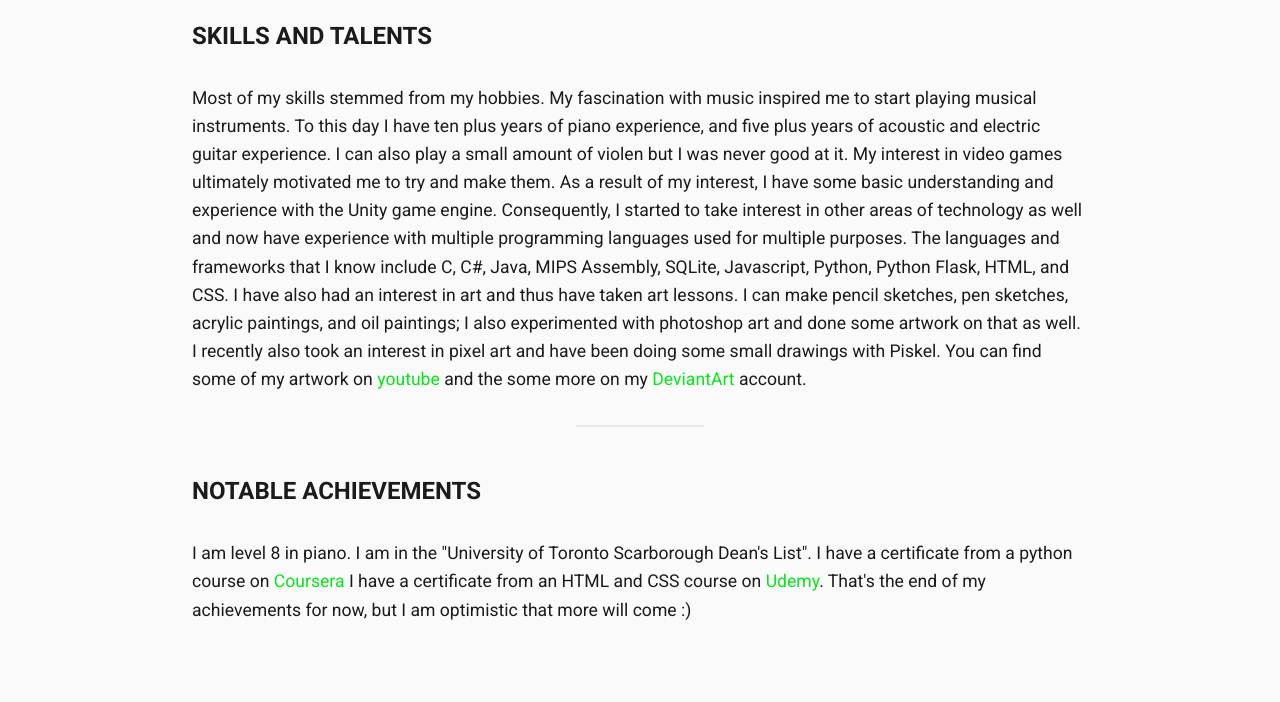
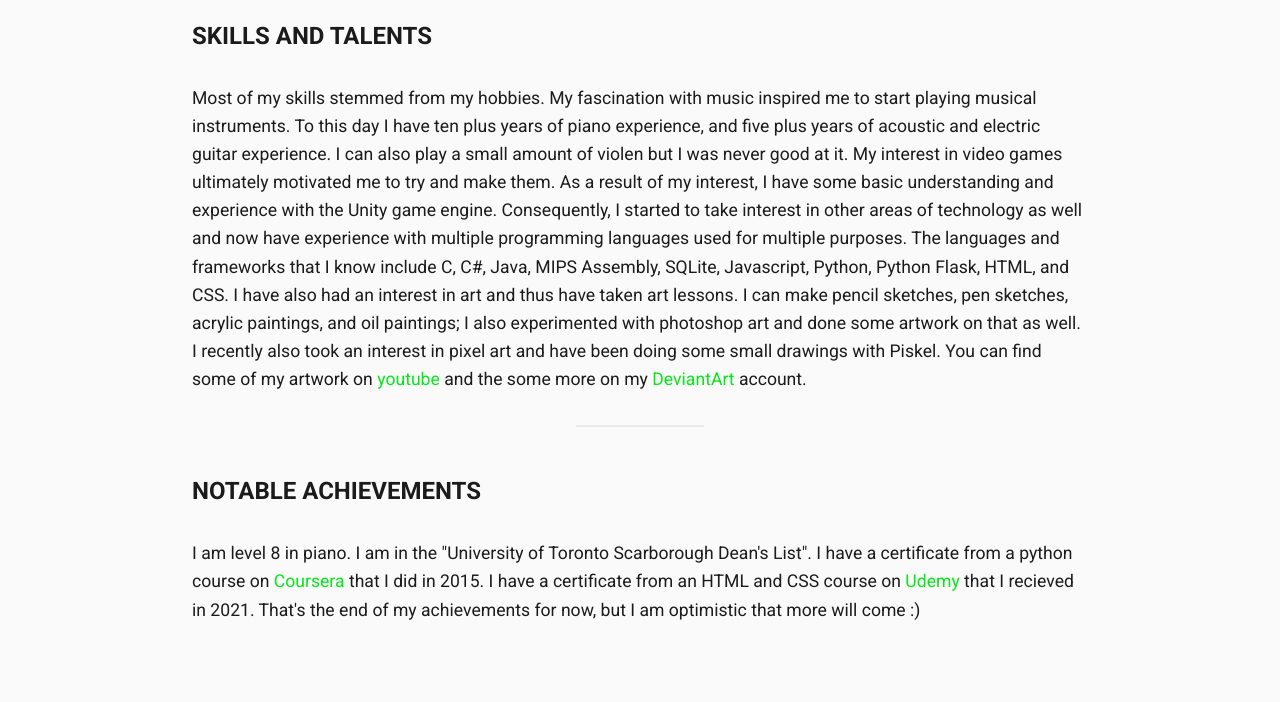
Before and after one commit to Atlas2234/Portfolio, a plain HTML site: page about-me.html in a window 1280 px wide. Shown: the part 1366-2068 px from the top of the page. Drawn offline with Linux system fonts and the light colour scheme.

Commit message:
more editing

```diff
--- a/about-me.html
+++ b/about-me.html
@@ -71,7 +71,7 @@
    <hr class="border">
    <article class="about-me">
     <h4 class="about-title">notable achievements</h4>
-    <p class="about-text">I am level 8 in piano. I am in the "University of Toronto Scarborough Dean's List". I have a certificate from a python course on <a href="https://www.coursera.org/account/accomplishments/verify/VWSUW2MSMT7D" target="_blank">Coursera</a> I have a certificate from an HTML and CSS course on <a href="https://www.udemy.com/certificate/UC-ed1eaa3f-a866-4019-abad-5868a75a69cd/" target="_blank">Udemy</a>. That's the end of my achievements for now, but I am optimistic that more will come :)</p>
+    <p class="about-text">I am level 8 in piano. I am in the "University of Toronto Scarborough Dean's List". I have a certificate from a python course on <a href="https://www.coursera.org/account/accomplishments/verify/VWSUW2MSMT7D" target="_blank">Coursera</a> that I did in 2015. I have a certificate from an HTML and CSS course on <a href="https://www.udemy.com/certificate/UC-ed1eaa3f-a866-4019-abad-5868a75a69cd/" target="_blank">Udemy</a> that I recieved in 2021. That's the end of my achievements for now, but I am optimistic that more will come :)</p>
    </article>
   </div>
  </section>
```
